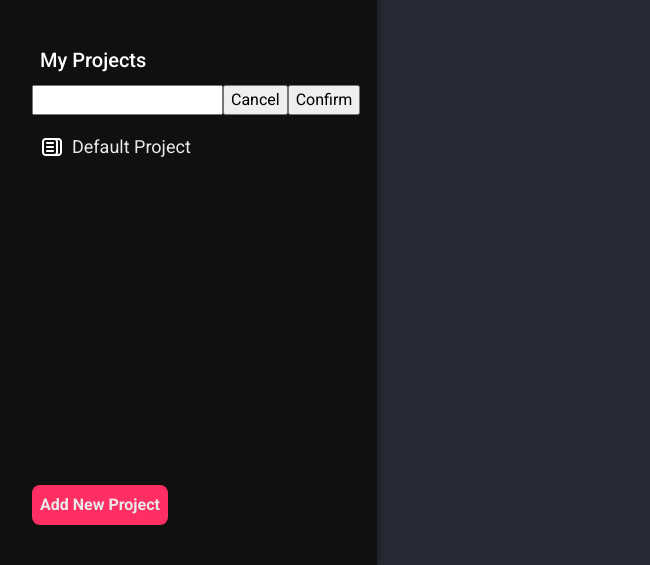
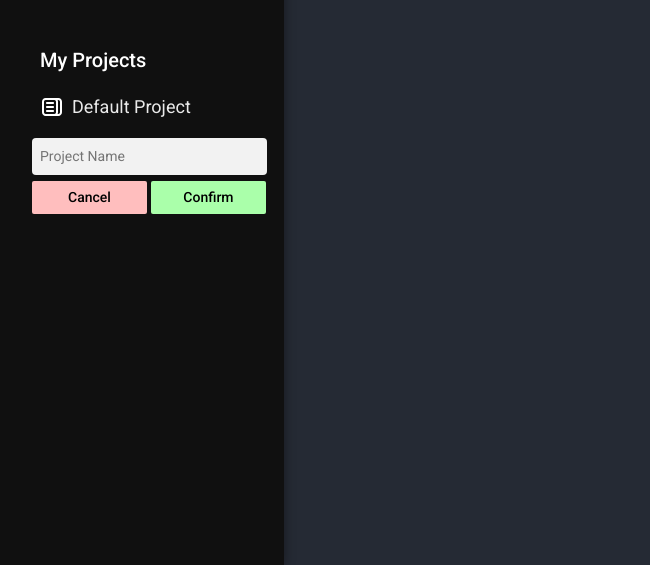
Before and after one commit to ImBoB99/todo-app, a website built with webpack: page src/template.html in a window 1280 px wide. Both pictures are taken after a click on the element "Add New Project". Shown: the part 235-800 px from the top of the page, without its empty margins (16-666 px from the left). Built offline with nearby package versions, Linux system fonts and the light colour scheme.

Commit message:
finished todo group form design

```diff
--- a/src/modules/displayTodoGroup.js
+++ b/src/modules/displayTodoGroup.js
@@ -4,7 +4,7 @@ import { setCurrentTodoGroup } from "./state";
 // display a created Todo Group and add event listeners for Todo Group switching
 
 function displayTodoGroup(todoGroupName) {
-    const todoGroupsContainer = document.querySelector(".todo-groups");
+    const todoGroupsContainer = document.querySelector("#projectContainer");
     const menuItem = document.createElement("div");
     menuItem.classList.add("menu-item");
     menuItem.setAttribute("todo-group", `${todoGroupName}`);
--- a/src/modules/initializeTodoGroupForm.js
+++ b/src/modules/initializeTodoGroupForm.js
@@ -8,13 +8,16 @@ function initializeTodoGroupForm() {
     const todoGroupFormCancel = document.querySelector("#todoGroupForm-cancel");
     const todoGroupFormConfirm = document.querySelector("#todoGroupForm-confirm");
 
+
     addTodoGroupBtn.addEventListener("click", () => {
         todoGroupForm.style.display = "inline-flex";
+        addTodoGroupBtn.style.display = "none";
     })
 
     todoGroupFormCancel.addEventListener("click", (event) => {
         event.preventDefault();
         todoGroupForm.style.display = "none";
+        addTodoGroupBtn.style.display = "flex";
     })
 
     todoGroupFormConfirm.addEventListener("click", (event) => {
@@ -30,9 +33,12 @@ function initializeTodoGroupForm() {
             displayTodoGroup(todoGroupName);
 
             displayError.style.display = "none";
+            todoGroupForm.style.display = "none";
+            addTodoGroupBtn.style.display = "flex";
         } else {
-            displayError.innerHTML = "Todo Title is required";
+            displayError.innerHTML = "Can't be empty/duplicate";
             displayError.style.display = "flex";
+            addTodoGroupBtn.style.display = "none";
         }
     })
 }
--- a/src/styles.css
+++ b/src/styles.css
@@ -5,6 +5,8 @@
   --grey: #EAEAEA;
   --white: #FFFF;
   --darkblack: #101010;
+  --green: #aaffaa;
+  --error: #ffbebe;
 }
 
 
@@ -199,11 +201,15 @@ main {
 .error-title, .error-todoGroupName {
   display: none;
   width: 100%;
-  padding: 0;
-  font-size: 80%;
+  padding: 4px;
+  font-size: 13px;
   color: white;
   background-color: #900;
   border-radius: 0 0 5px 5px;
+}
+
+.error-todoGroupName {
+  width: 160px;
 }
 
 .btn-circle {
@@ -256,8 +262,6 @@ main {
   max-width: 160px;
   padding: 0.5rem;
   border-radius: 8px;
-  position: absolute;
-  bottom: 5%;
 }
 
 #addTodoGroup:hover {
@@ -265,3 +269,47 @@ main {
   background-color: var(--blueblack);
   transition: background 0.2s ease-in-out;
 }
+
+#todoGroupForm {
+  display: none;
+  flex-direction: column;
+}
+#form-todoGroupName {
+  border: none;
+  -webkit-appearance: none;
+  -ms-appearance: none;
+  -moz-appearance: none;
+  appearance: none;
+  background: #f2f2f2;
+  padding: 8px;
+  border-radius: 4px;
+  width: 235px;
+  outline: none;
+  font-size: 14px;
+}
+
+#todoGroupForm button {
+  font-size: 14px;
+  font-weight: 500;
+  width: 115px;
+  margin-top: 6px;
+  outline: none;
+  border: none;
+  border-radius: 2px;
+  padding: 6px;
+  transition: opacity 0.2s ease-in-out;
+}
+
+button:hover {
+  cursor: pointer;
+  opacity: 0.9;
+  transition: opacity 0.2s ease-in-out;
+}
+
+.btn-red {
+  background-color: var(--error);
+}
+
+.btn-green {
+  background-color: var(--green);
+}
--- a/src/template.html
+++ b/src/template.html
@@ -95,17 +95,20 @@
 
             <div class="todo-groups">
                 <div class="todo-groups-heading">My Projects</div>
+                <div id="projectContainer"></div> <!-- Container for dynamically added projects -->
+                <div id="addTodoGroup">Add New Project</div>
                 <form id="todoGroupForm">
                     <div class="form-todoGroup">
                         <label for="form-todoGroupName"></label>
-                        <input type="text" name="form-todoGroupName" id="form-todoGroupName">
+                        <input type="text" name="form-todoGroupName" id="form-todoGroupName" placeholder="Project Name">
                         <span class="error-todoGroupName"></span>
                     </div>
-                    <button id="todoGroupForm-cancel">Cancel</button>
-                    <button id="todoGroupForm-confirm">Confirm</button>
+                    <div>
+                        <button id="todoGroupForm-cancel" class="btn-red">Cancel</button>
+                        <button id="todoGroupForm-confirm" class="btn-green">Confirm</button>
+                    </div>
                 </form>
             </div>
-            <div id="addTodoGroup">Add New Project</div>
         </div>
         <div class="content">
         </div>
```
